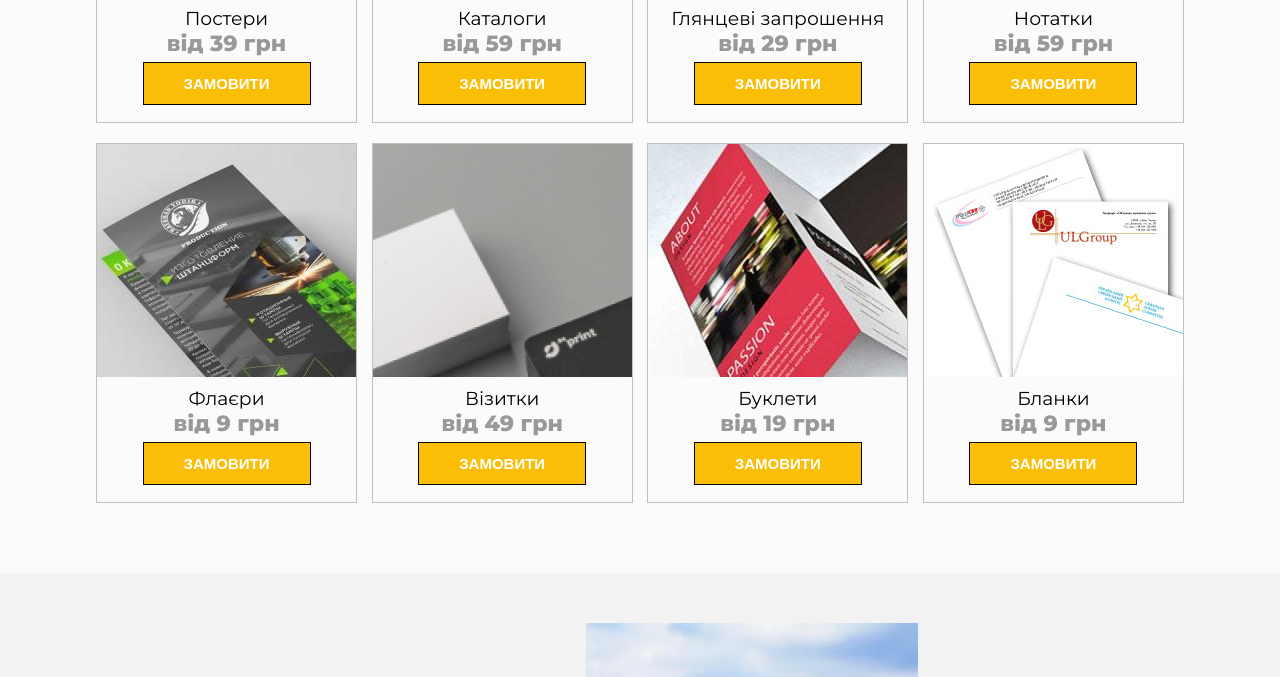
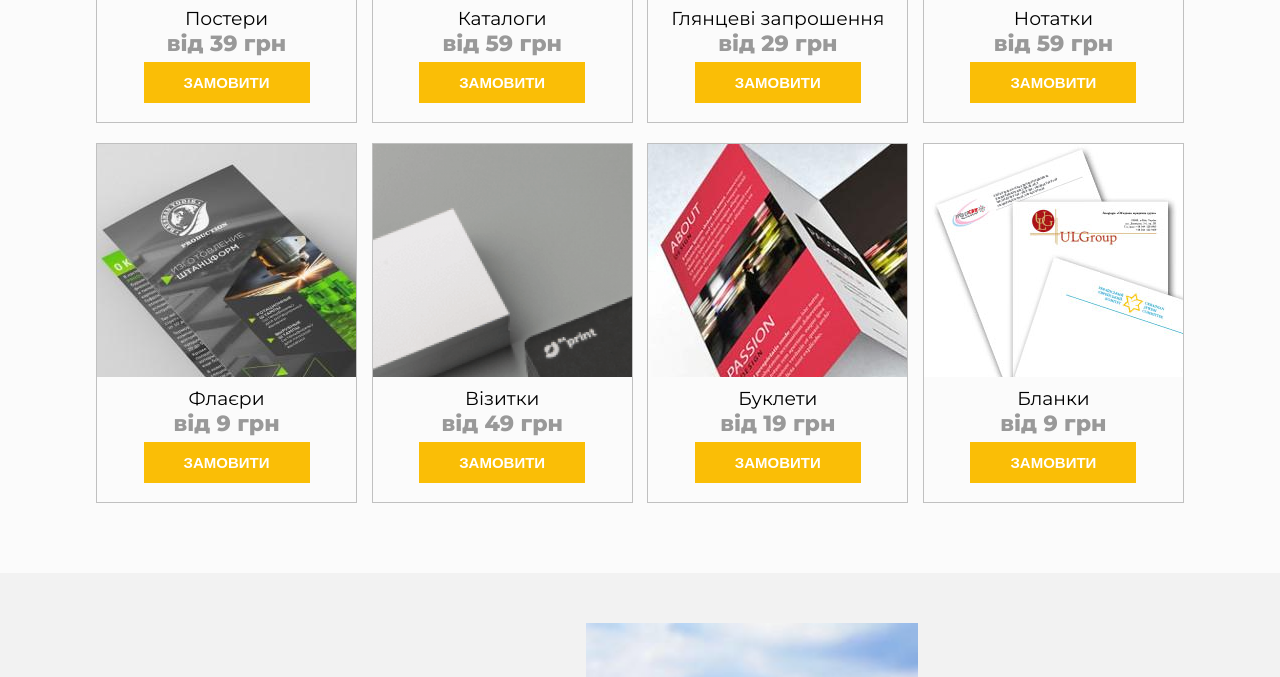
Before and after one commit to yalandr/cmykforprint, a plain HTML site: page index.html in a window 1280 px wide. Shown: the part 1156-1833 px from the top of the page. Drawn offline with Linux system fonts and the light colour scheme.

Commit message:
Update style.css

```diff
--- a/css/style.css
+++ b/css/style.css
@@ -261,7 +261,6 @@ a {
 	color: #fff;
 	border: none;
 	padding: 12px 40px;
-	border: 1px solid #000;
 	font-size: 15px;
 	font-weight: bold;
 	cursor: pointer;
@@ -269,6 +268,7 @@ a {
 }
 
 .order__btn:hover {
+	background: #E5AF0A;
 	box-shadow: 0 0 10px #333;
 }
 
```
